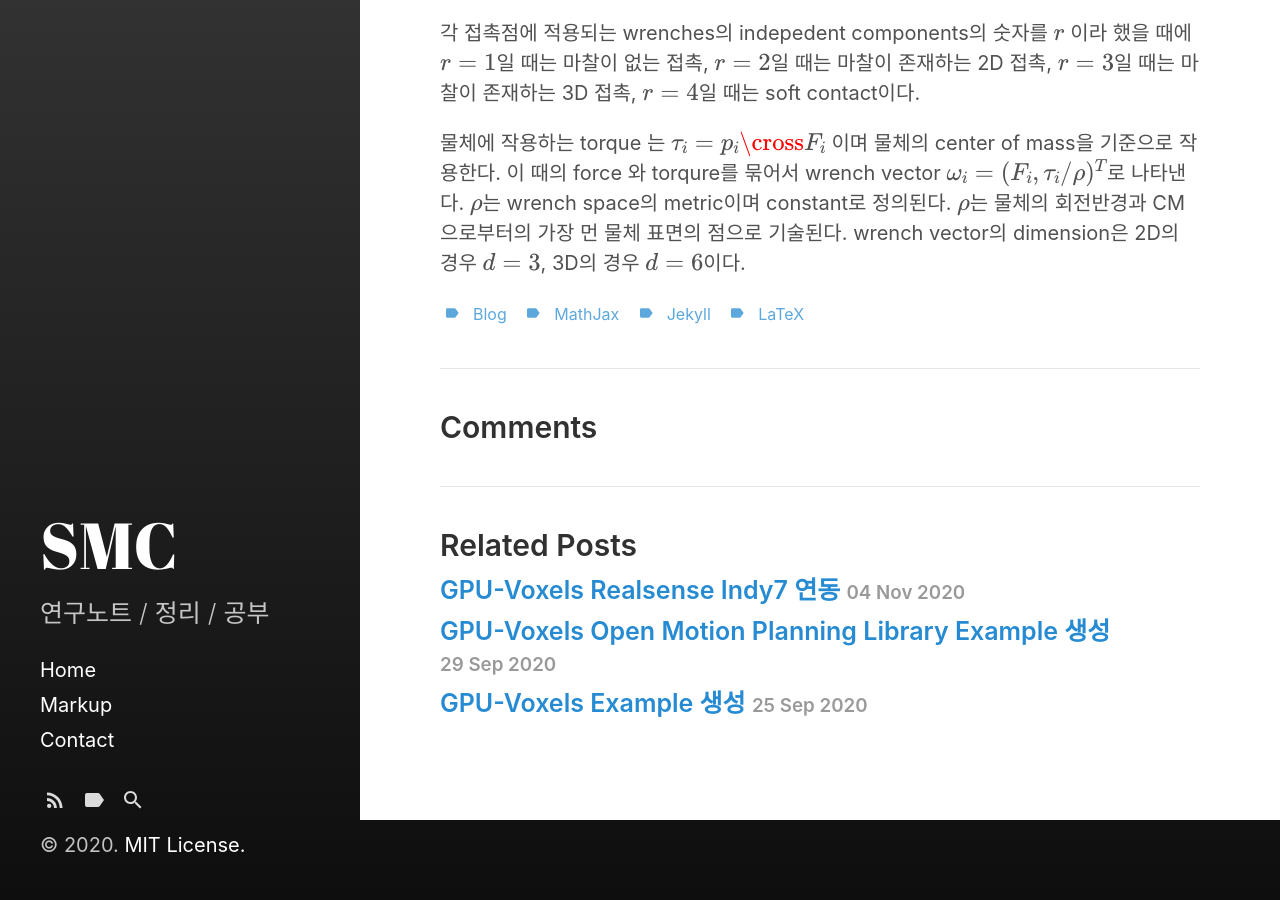
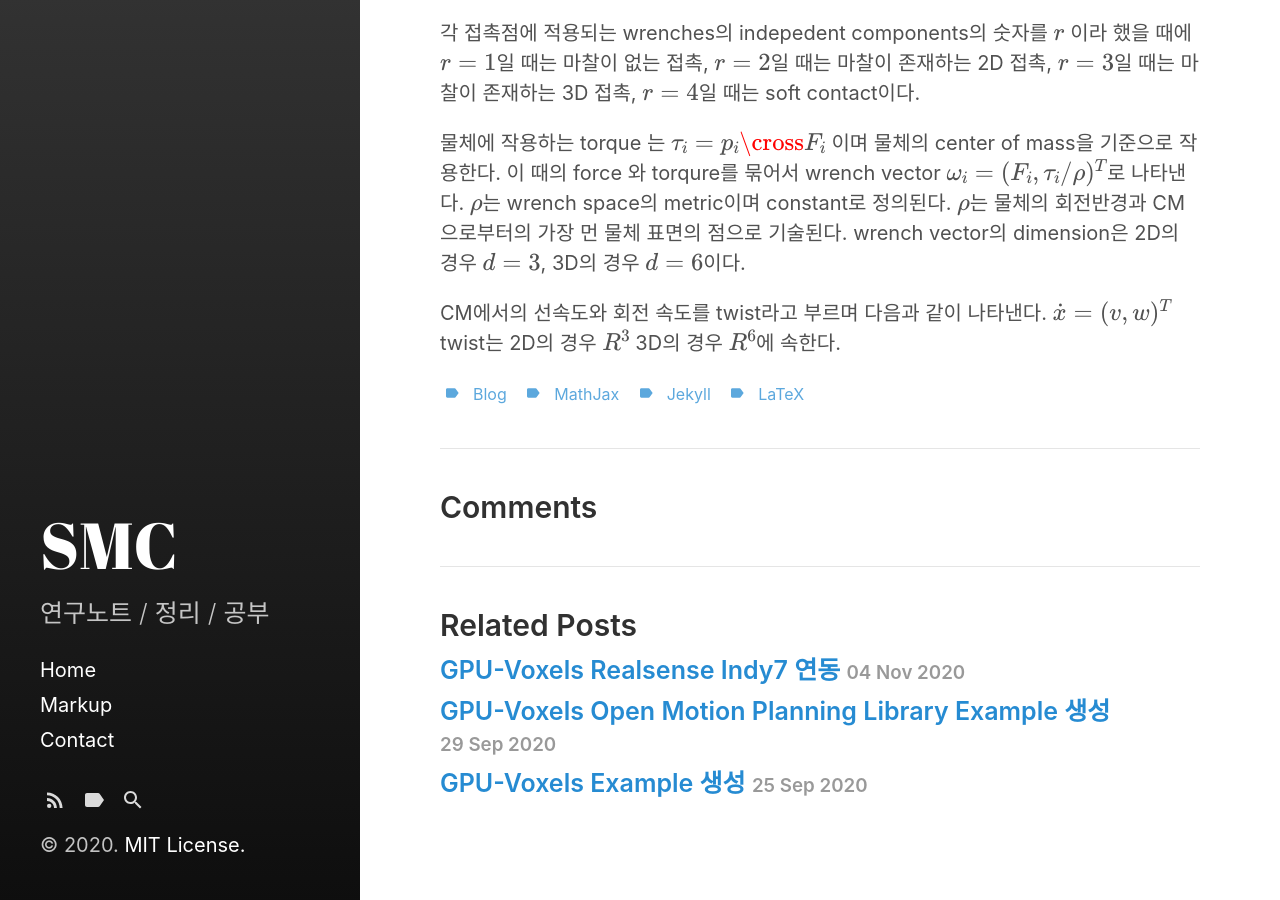
Before and after one commit to tjdalsckd/tjdalsckd.github.io, a Jekyll site: the page built from _posts/2020-11-08-Grasp quality measures.md, in a window 1280 px wide and 900 px high, scrolled down 1800 px. Built offline with Jekyll 4.4.1, drawn with Linux system fonts in a browser that asks for light colours; our own code applies the rules of GitHub Pages for plain Markdown files; formulas are drawn with MathJax 3.

Commit message:
Update 2020-11-08-Grasp quality measures.md

```diff
--- a/_posts/2020-11-08-Grasp quality measures.md
+++ b/_posts/2020-11-08-Grasp quality measures.md
@@ -42,3 +42,5 @@ Disturbance에 의한 Object Position Error가 시간에 지남에 따라 사라
 각 접촉점에 적용되는 wrenches의 indepedent components의 숫자를 $r$ 이라 했을 때에 $r = 1$일 때는 마찰이 없는 접촉, $r = 2$일 때는 마찰이 존재하는 2D 접촉, $r= 3$일 때는 마찰이 존재하는 3D 접촉, $r = 4$일 때는 soft contact이다.
 
 물체에 작용하는 torque 는 $\tau_i = p_i \cross F_i$ 이며 물체의 center of mass을 기준으로 작용한다. 이 때의 force 와 torqure를 묶어서 wrench vector $\omega_i = (F_i,\tau_i/\rho)^T$로 나타낸다. $\rho$는 wrench space의 metric이며 constant로 정의된다. $\rho$는 물체의 회전반경과 CM으로부터의 가장 먼 물체 표면의 점으로 기술된다. wrench vector의 dimension은 2D의 경우 $d = 3$, 3D의 경우 $d = 6 $이다.
+
+CM에서의 선속도와 회전 속도를 twist라고 부르며 다음과 같이 나타낸다. $\dot{x} = (v,w)^T $ twist는 2D의 경우 $R^3$ 3D의 경우 $R^6$에 속한다.
```
